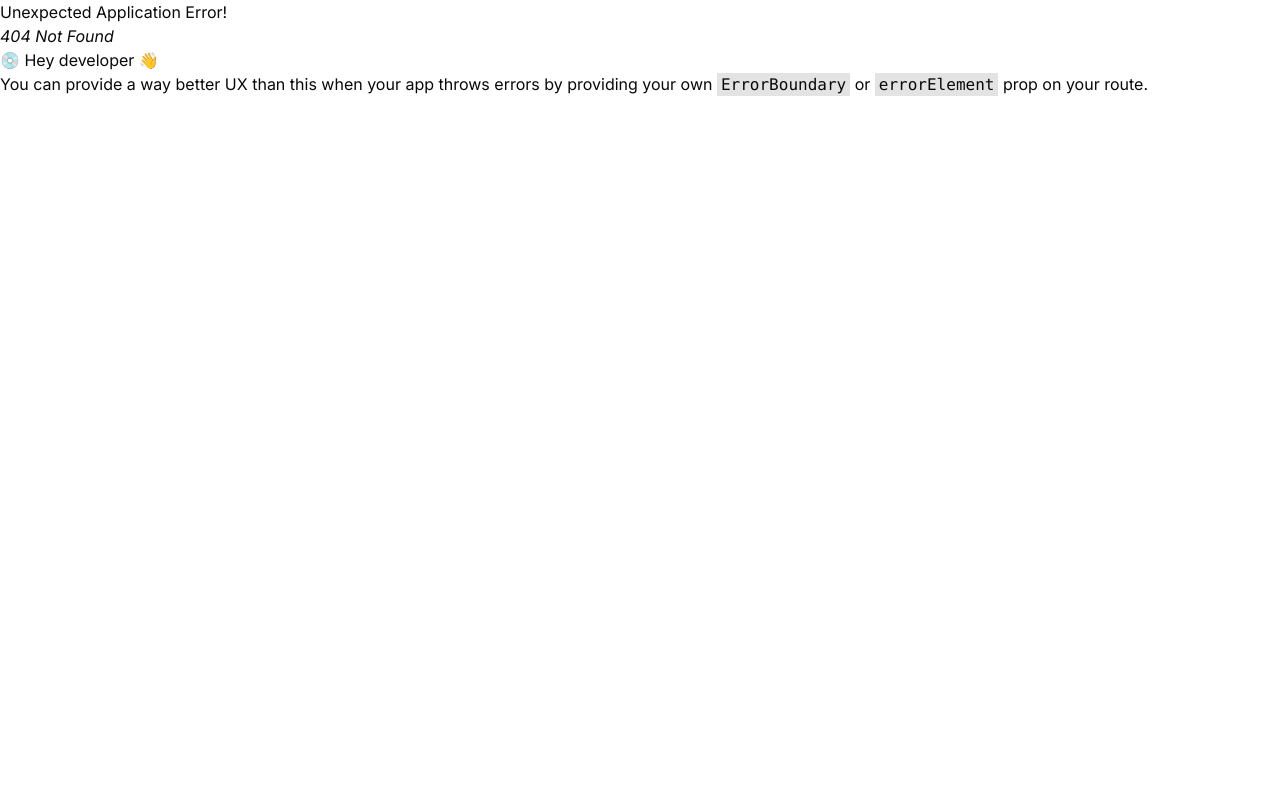
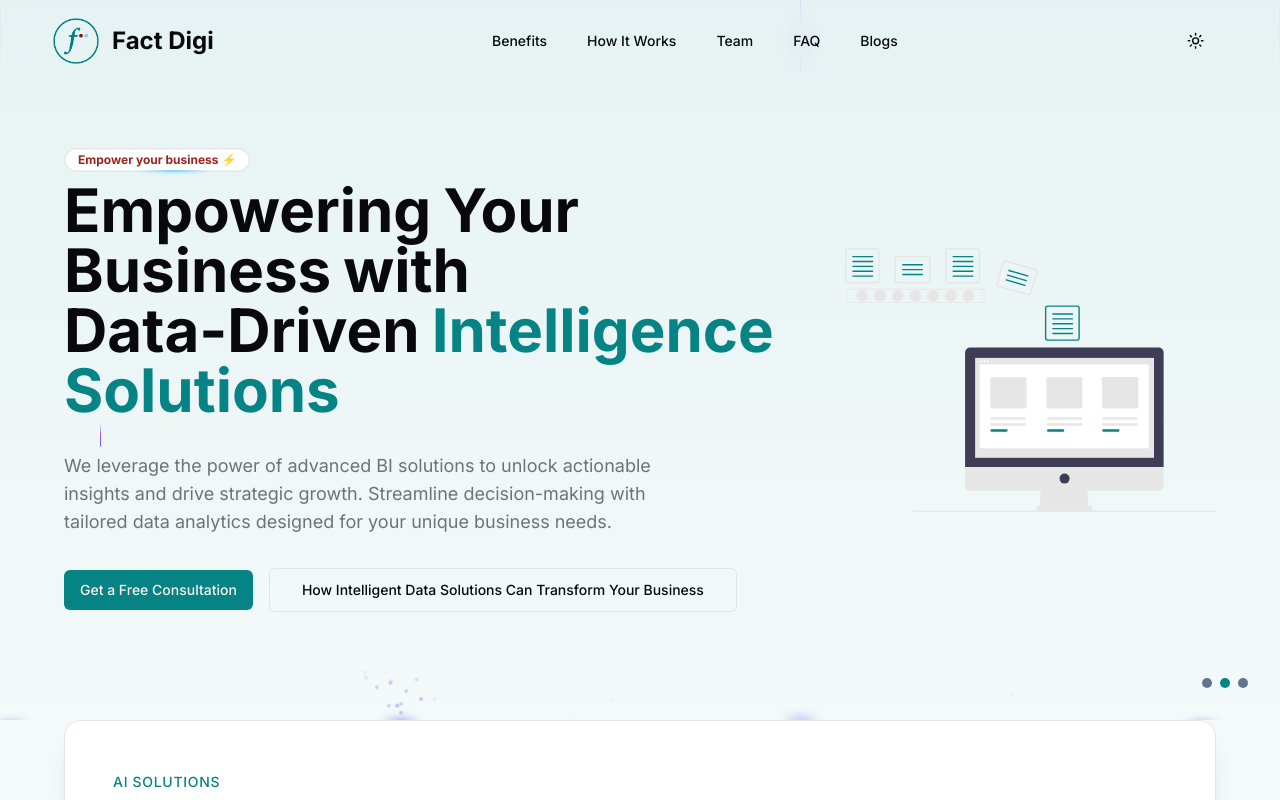
Before and after one commit to diwashbhattarai999/fact-digi, a React (Vite) app: page / in a window 1280 px wide. Before the commit this address had no page. Shown: the top 800 px of the page. Built offline with nearby package versions, Linux system fonts and the light colour scheme; what tailwindcss-bg-patterns would draw is missing.

Commit message:
fix: base path to /

```diff
--- a/src/components/Logo.tsx
+++ b/src/components/Logo.tsx
@@ -18,7 +18,7 @@ const Logo = ({ className, imgClassName, textClassName }: ILogoProps) => {
       <img
         alt="Fact Digi Logo"
         className={cn('size-16 sm:size-20', imgClassName)}
-        src="/factdigi/logo.png"
+        src="/logo.png"
       />
       <p className={cn('-ml-1', textClassName)}>Fact Digi</p>
     </Link>
--- a/src/constants/routes.ts
+++ b/src/constants/routes.ts
@@ -1,5 +1,5 @@
 // Base path for the application
-export const BASE_PATH = '/factdigi';
+export const BASE_PATH = '/';
 
 // Helper function to create routes with base path
 const createRoute = (path: string) => `${BASE_PATH}${path}`;
--- a/vite.config.ts
+++ b/vite.config.ts
@@ -4,7 +4,6 @@ import { defineConfig } from 'vite';
 
 export default defineConfig({
   plugins: [react()],
-  base: '/factdigi/',
   resolve: {
     alias: {
       '@': path.resolve(__dirname, './src'),
```
